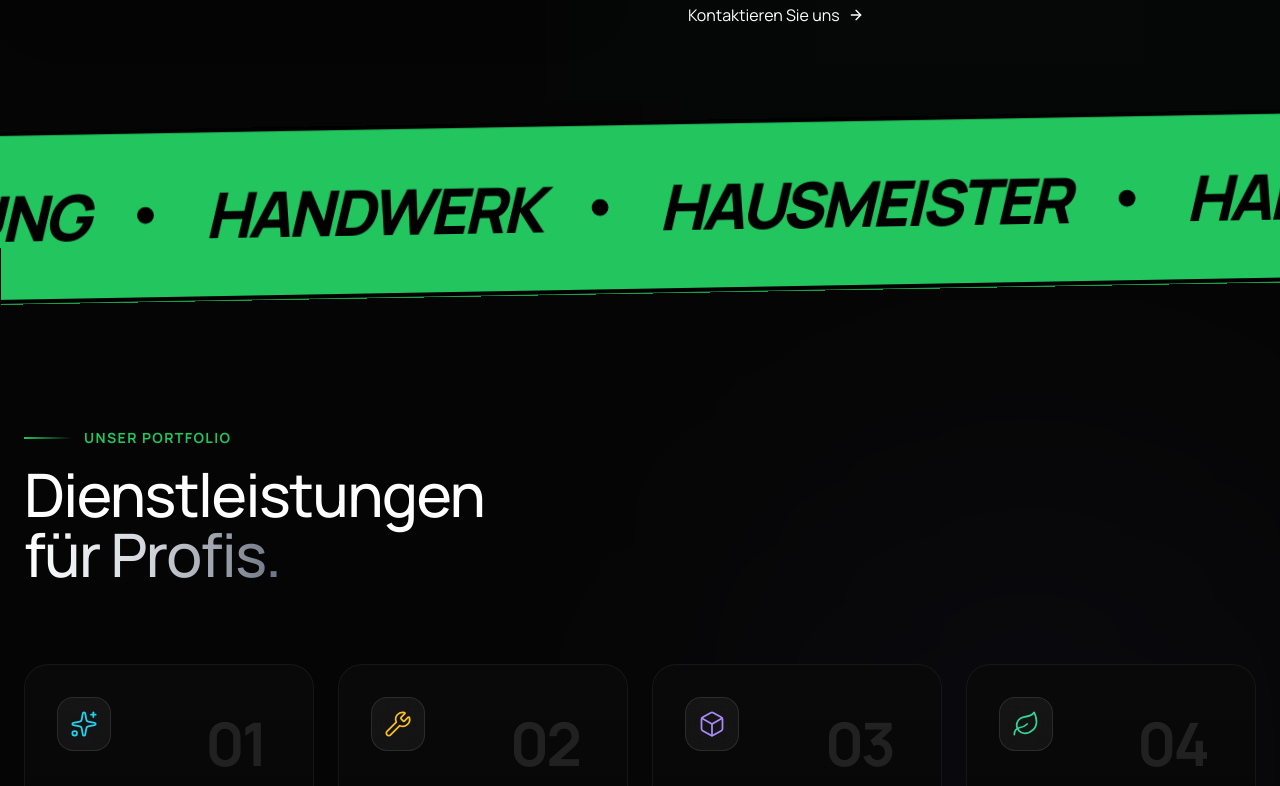
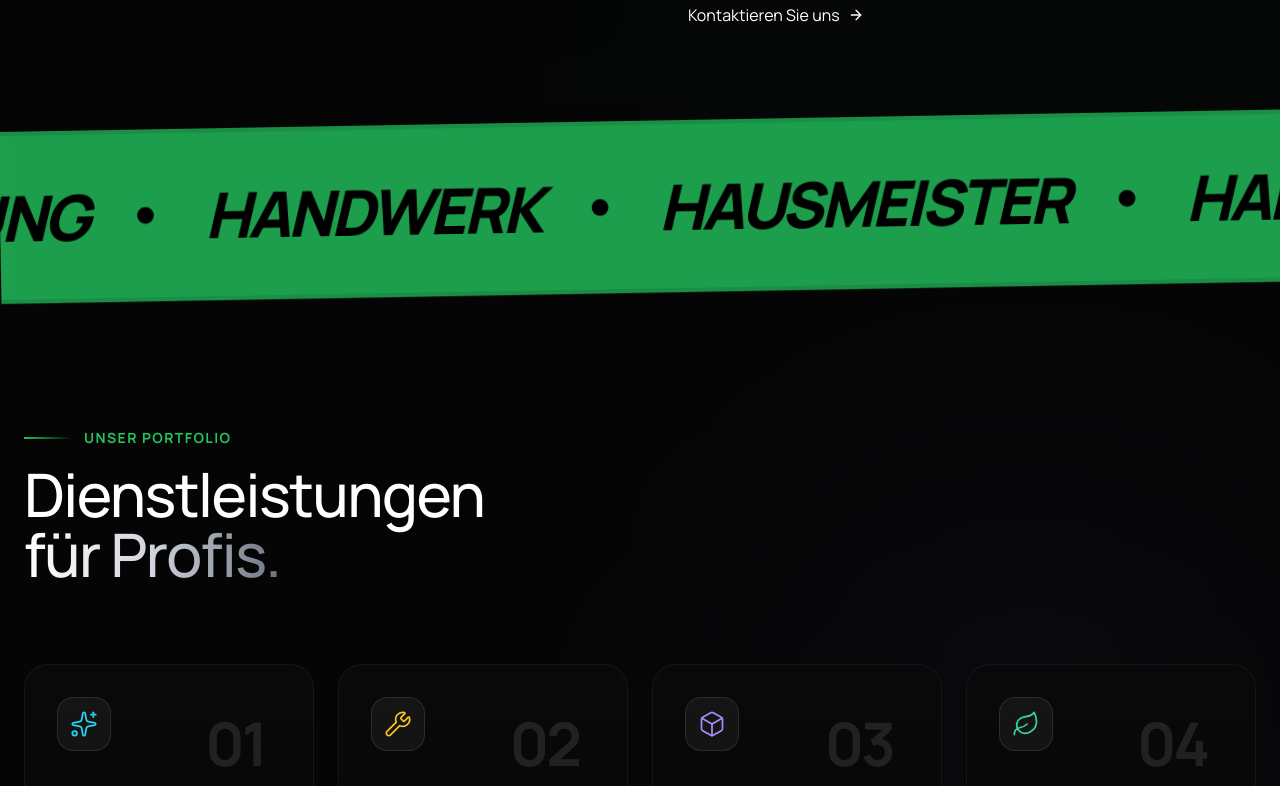
Before and after one commit to Ripptu/Hansetool, a React (Vite) app: page / in a window 1280 px wide. Shown: the part 1394-2180 px from the top of the page. Built offline with nearby package versions, Linux system fonts and the light colour scheme; a web font is replaced by a local one.

Commit message:
fix: Correct typos and adjust spacing
Corrected a typo in the footer website address.
Increased bottom margin on service cards to prevent content overlap.
Adjusted background and blur effect for the marquee component.

```diff
--- a/App.tsx
+++ b/App.tsx
@@ -268,7 +268,8 @@ const ServicesSection = () => {
                             <div className={`absolute inset-0 opacity-0 group-hover:opacity-10 transition-opacity duration-500 bg-gradient-to-br ${service.theme.gradient}`}></div>
 
                             <div className="relative z-10 flex flex-col h-full justify-between min-h-[380px]">
-                                <div className="flex justify-between items-start mb-12">
+                                {/* INCREASED MARGIN BOTTOM HERE TO PREVENT OVERLAP */}
+                                <div className="flex justify-between items-start mb-20">
                                     <div className={`p-3 rounded-2xl bg-white/5 backdrop-blur-md border border-white/10 group-hover:scale-110 transition-transform duration-500`}>
                                         <IconComponent size={28} className={service.theme.primary} strokeWidth={1.5} />
                                     </div>
--- a/components/Footer.tsx
+++ b/components/Footer.tsx
@@ -44,7 +44,7 @@ const LegalModal: React.FC<{
                     <h4 className="font-bold text-white mt-4">Kontakt</h4>
                     <p>Telefon: 0176-47093890</p>
                     <p>E-Mail: info@hansetool.de</p>
-                    <p>Website: ww.hansetool.de</p>
+                    <p>Website: www.hansetool.de</p>
                   </div>
 
                   <div>
--- a/components/ui/Marquee.tsx
+++ b/components/ui/Marquee.tsx
@@ -8,7 +8,7 @@ export const Marquee = () => {
   ];
 
   return (
-    <div className="py-12 bg-accent text-black overflow-hidden relative z-20 -rotate-1 transform origin-left scale-105 border-y-4 border-black">
+    <div className="py-12 bg-accent/80 backdrop-blur-sm text-black overflow-hidden relative z-20 -rotate-1 transform origin-left scale-105 border-y-4 border-black/10">
       <motion.div
         className="flex whitespace-nowrap gap-12"
         animate={{ x: ["0%", "-50%"] }}
```
